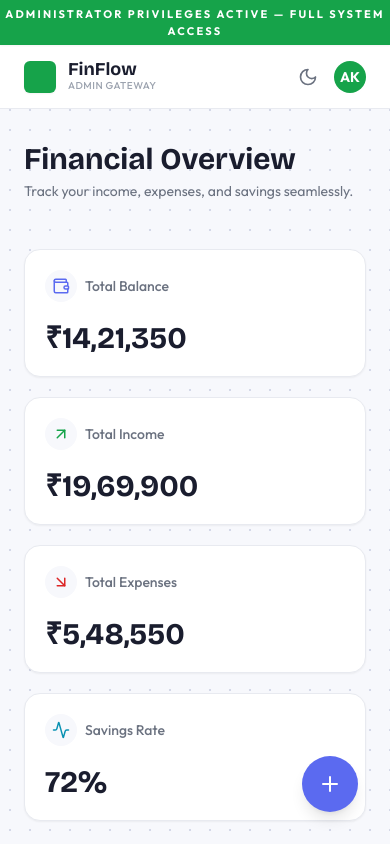
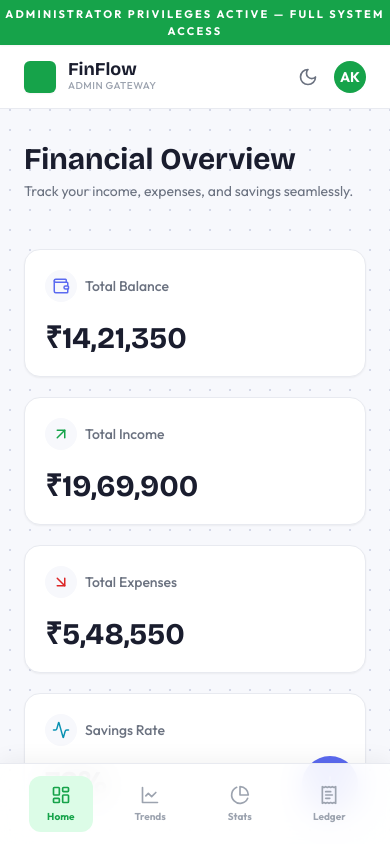
Before and after one commit to Aravind56565657/zorvyn, a React (Vite) app: page / in a window 390 px wide. Shown: the top 844 px of the page. Built offline with nearby package versions, Linux system fonts and the light colour scheme.

Commit message:
Implement mobile bottom navigation bar

```diff
--- a/src/components/Header.tsx
+++ b/src/components/Header.tsx
@@ -99,6 +99,30 @@ export const Header: React.FC = () => {
         </div>
       </header>
 
+      {/* Mobile Bottom Navigation */}
+      <nav className="md:hidden fixed bottom-0 left-0 right-0 z-50 bg-white/90 dark:bg-[#131A2A]/90 backdrop-blur-lg border-t border-border1 dark:border-[#1F2937] flex justify-around items-center px-4 py-3 shadow-[0_-4px_20px_rgba(0,0,0,0.05)] dark:shadow-[0_-4px_20px_rgba(0,0,0,0.2)]">
+        {[
+          { id: 'overview', label: 'Home', icon: <LayoutDashboard size={20} /> },
+          { id: 'insights', label: 'Trends', icon: <LineChart size={20} /> },
+          { id: 'reports', label: 'Stats', icon: <PieChart size={20} /> },
+          { id: 'transactions', label: 'Ledger', icon: <ReceiptText size={20} /> },
+        ].map(item => (
+          <button
+            key={item.id}
+            onClick={() => handleNav(item.id)}
+            className={clsx(
+              "flex flex-col items-center justify-center gap-1 w-16 h-14 rounded-xl transition-all cursor-pointer",
+              activeTab === item.id
+                ? (role === 'Admin' ? "text-[#16A34A] bg-[#DCFCE7] dark:bg-[#16A34A]/20" : "text-[#5B6AF0] bg-[#EEF0FE] dark:bg-[#5B6AF0]/20")
+                : "text-[#9CA3AF] hover:text-[#6B7280] dark:hover:text-[#D1D5DB]"
+            )}
+          >
+            {item.icon}
+            <span className="text-[10px] font-bold">{item.label}</span>
+          </button>
+        ))}
+      </nav>
+
       <AuthModal
         isOpen={isAuthOpen}
         onClose={() => setIsAuthOpen(false)}
```
